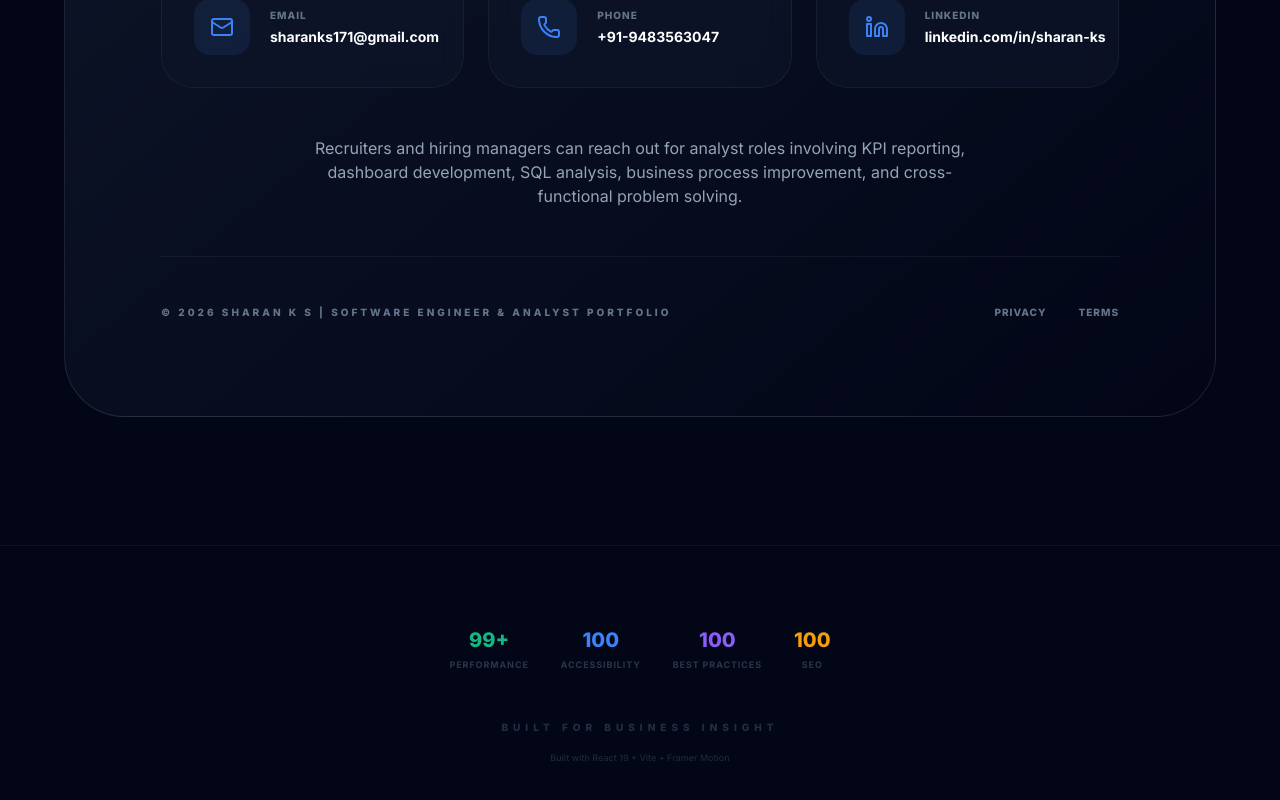
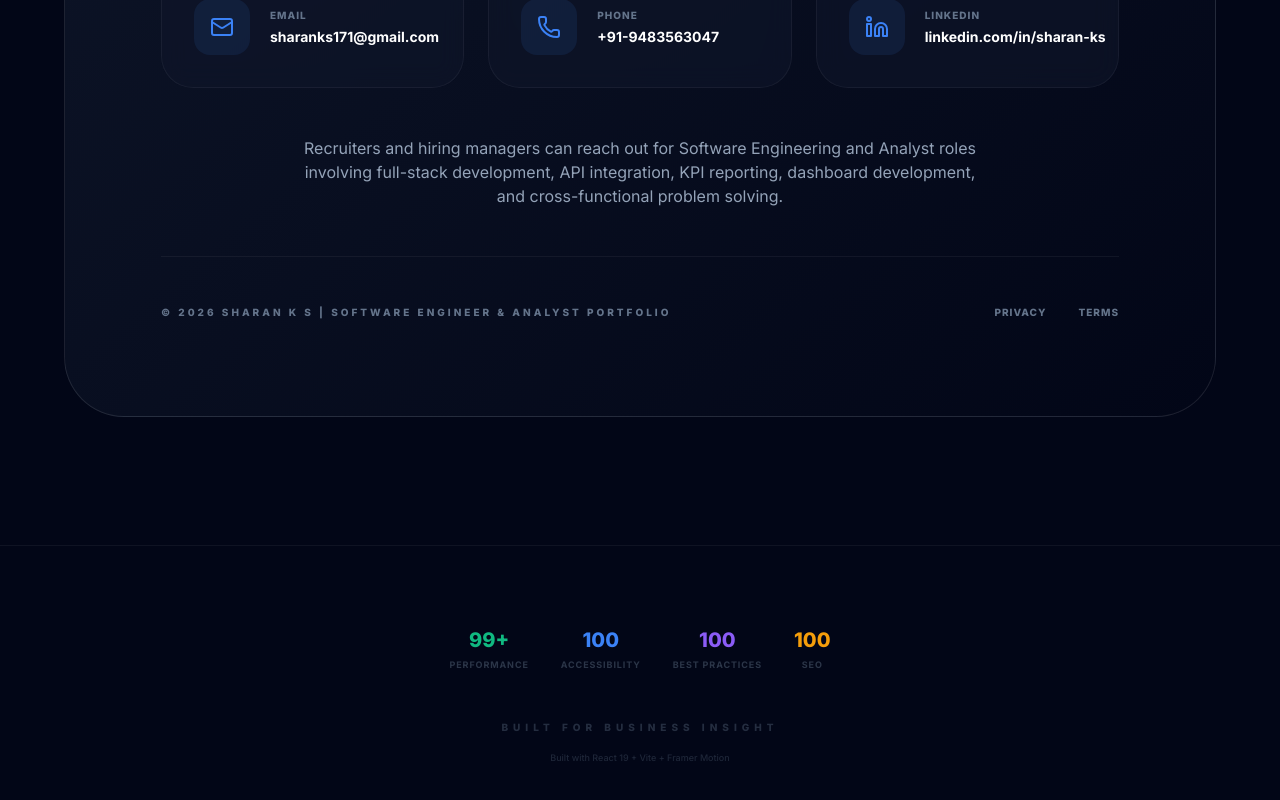
Before and after one commit to Sharan171111/portfolio, a React (Vite) app: page / in a window 1280 px wide. Shown: the part 7049-7849 px from the top of the page. Built offline with nearby package versions, Linux system fonts and the light colour scheme.

Commit message:
update: rewrite recruiter text to include Software Engineering and Analyst roles

```diff
--- a/PortfolioApp.tsx
+++ b/PortfolioApp.tsx
@@ -537,7 +537,7 @@ const Contact = ({ theme }: { theme: 'dark' | 'light' }) => {
           </div>
 
           <p className={`${theme === 'dark' ? 'text-slate-400' : 'text-slate-600'} text-sm md:text-base max-w-2xl mx-auto mb-12`}>
-            Recruiters and hiring managers can reach out for analyst roles involving KPI reporting, dashboard development, SQL analysis, business process improvement, and cross-functional problem solving.
+            Recruiters and hiring managers can reach out for Software Engineering and Analyst roles involving full-stack development, API integration, KPI reporting, dashboard development, and cross-functional problem solving.
           </p>
 
           <div className={`flex flex-col md:flex-row items-center justify-between gap-8 pt-12 border-t ${theme === 'dark' ? 'border-white/5' : 'border-slate-100'} text-slate-500`}>
```
